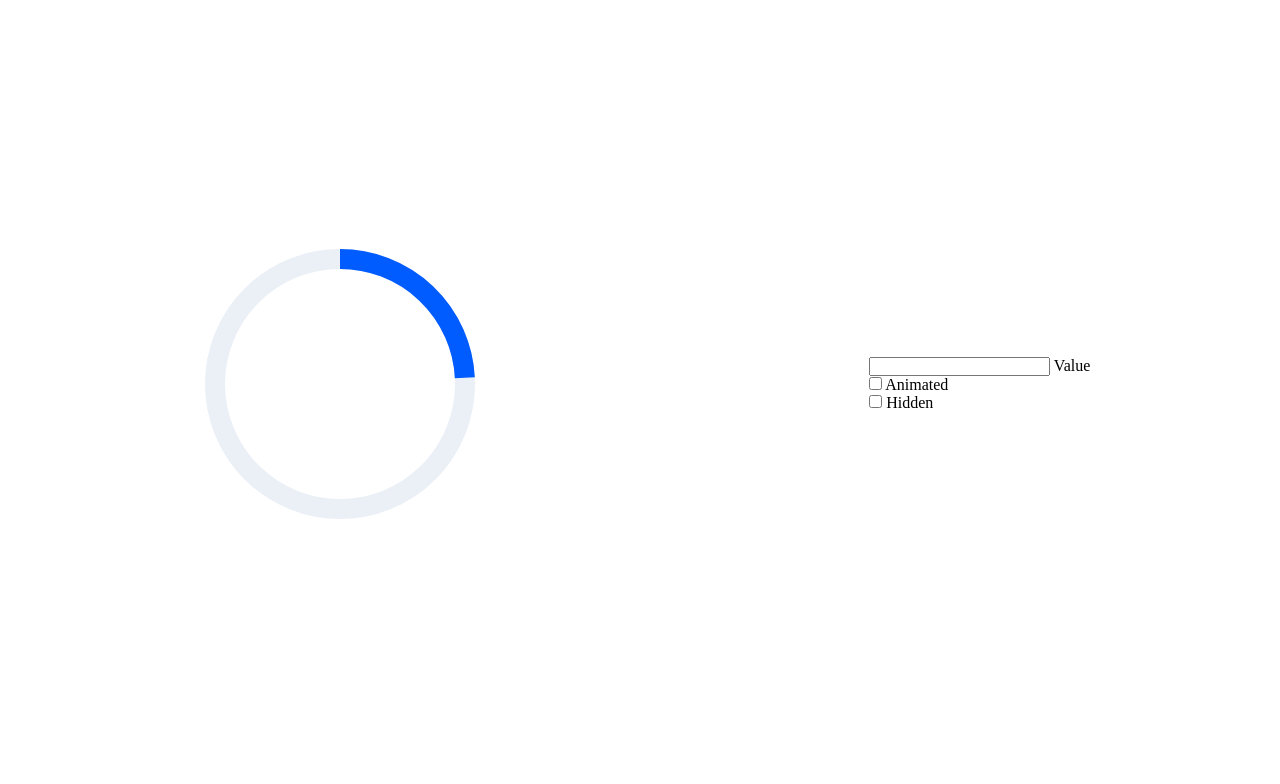
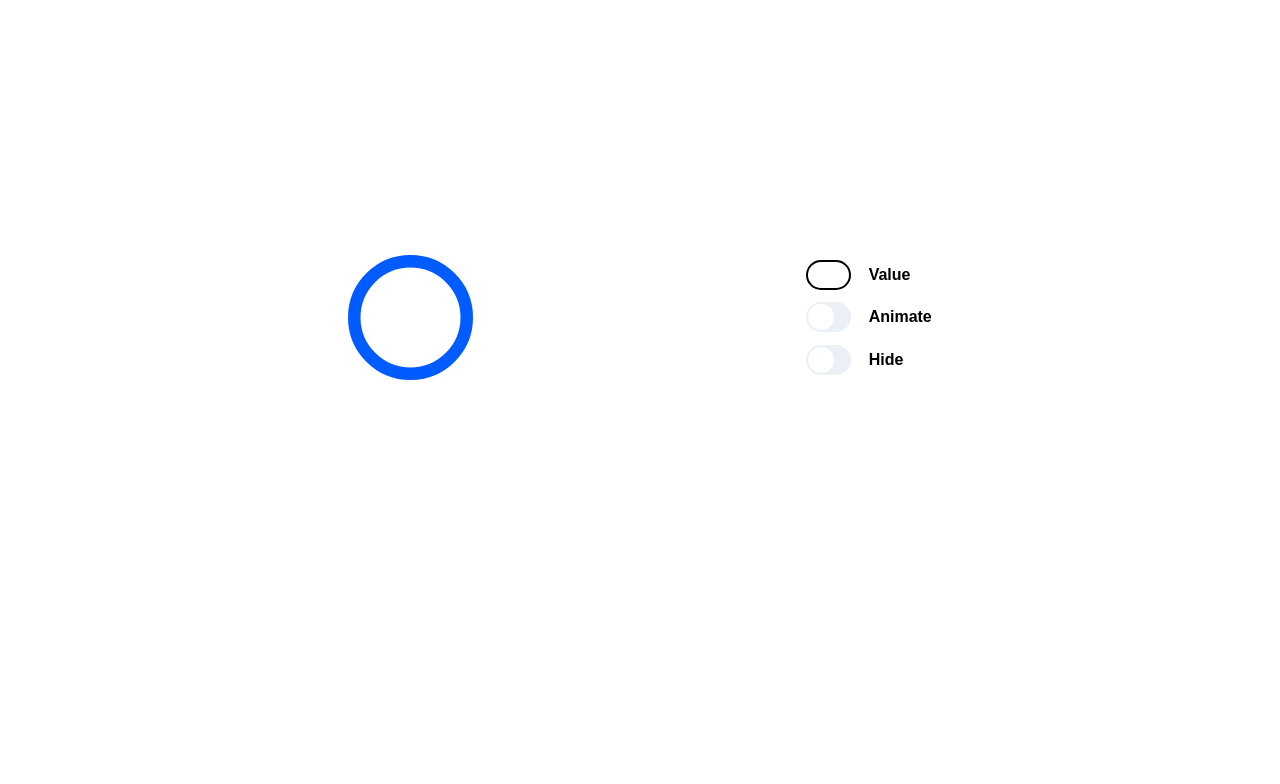
Before and after one commit to annieremeeva/progress-bar, a plain HTML site: page index.html in a window 1280 px wide. Shown: the part 53-837 px from the top of the page. After the commit the page ends 800 px from the top, so only its background shows below. Drawn offline with Linux system fonts and the light colour scheme.

Commit message:
working value input

```diff
--- a/index.html
+++ b/index.html
@@ -3,15 +3,14 @@
   <head>
     <meta name="viewport" content="width=device-width, initial-scale=1.0">
     <link rel="stylesheet" href="./main.css">
-    <script defer src="./main.js"></script>
   </head>
   <body>
     <h1>Progress</h1>
     <div class="wrapper">
       <div class="progress-wrapper">
-        <svg width="300" height="300">
-          <circle class="background" r="125" cx="150" cy="150"></circle>
-          <circle class="progress" r="125" cx="150" cy="150"></circle>
+        <svg width="100%" height="100%">
+          <circle class="background" r="45%" cx="50%" cy="50%"></circle>
+          <circle class="progress" r="45%" cx="50%" cy="50%"></circle>
         </svg>
       </div>
       <div class="ui-wrapper">
@@ -19,15 +18,16 @@
           <input type="text" id="value" class="value-input">
           <label for="value" class="ui-label">Value</label>
         </div>
-        <div class="animated-wrapper">
-          <input type="checkbox" id="animated" class="toggle">
-          <label for="animated" class="ui-label">Animated</label>
+        <div class="animate-wrapper">
+          <input type="checkbox" id="animate" class="toggle">
+          <label for="animate" class="ui-label">Animate</label>
         </div>
-        <div class="hidden-wrapper">
-          <input type="checkbox" id="hidden" class="toggle">
-          <label for="hidden" class="ui-label">Hidden</label>
+        <div class="hide-wrapper">
+          <input type="checkbox" id="hide" class="toggle">
+          <label for="hide" class="ui-label">Hide</label>
         </div>
       </div>
     </div>
+    <script src="./main.js"></script>
   </body>
 </html>
--- a/main.css
+++ b/main.css
@@ -1,19 +1,41 @@
 :root {
   --main-color: #005cff;
   --secondary-color: #eaf0f6;
+  --input-width: 45px;
+  --input-height: 30px;
+  --height: 125px;
+  --toggle-circle: 26px;
+  --toggle-padding: 2px;
 }
 
 * {
   margin: 0;
   padding: 0;
+  font-family: 'Arial';
+  box-sizing: border-box;
+  font-size: 1rem;
+  font-weight: 700;
+}
+
+body {
+  padding: 1rem
+}
+
+h1 {
+  padding-block: 0.5rem;
 }
 
 .wrapper {
   display: flex;
-  height: 100vh;
+  height: 80vh;
   flex-direction: column;
   align-items: center;
   justify-content: space-around;
+}
+
+svg {
+  width: var(--height);
+  height: var(--height);
 }
 
 .progress-wrapper {
@@ -25,21 +47,87 @@
 .background {
   fill: none;
   stroke: var(--secondary-color);
-  stroke-width: 20px;
+  stroke-width: calc(var(--height)/10);
 }
 
 .progress {
   fill: none;
   stroke: var(--main-color);
-  stroke-width: 20px;
-  stroke-dasharray: 790;
-  stroke-dashoffset: 600;
+  stroke-width: calc(var(--height)/10);
   transform: rotate(-90deg);
   transform-origin: center;
+  transition: stroke-dashoffset 0.15s;
+}
+
+.ui-wrapper {
+  display: flex;
+  flex-direction: column;
+  justify-content: space-between;
+  height: calc(var(--height) - 10px);
+  position: relative;
+  top: -15px;
+}
+
+.value-wrapper,
+.animate-wrapper,
+.hide-wrapper {
+  display: grid;
+  grid-template-columns: 1fr 1fr;
+  align-items: center;
+}
+
+.value-input,
+.toggle {
+  border-radius: calc(var(--input-height) / 2);
+  width: var(--input-width);
+  height: var(--input-height);
+}
+
+.value-input {
+  border: black solid 2px;
+  text-align: center;
+  font-weight: 700;
+  font-size: 1rem;
+}
+
+.toggle {
+  -moz-appearance: none;
+  -webkit-appearance: none;
+  appearance: none;
+}
+.toggle {
+  position: relative;
+  display: inline-block;
+  background-color: var(--secondary-color);
+}
+
+.toggle::after {
+  content: "";
+  display: inline-block;
+  position: absolute;
+  top: var(--toggle-padding);
+  left: var(--toggle-padding);
+  width: var(--toggle-circle);
+  height: var(--toggle-circle);
+  background-color: white;
+  border-radius: 50%;
+  transform: translateX(0);
+}
+
+.toggle:checked {
+  background-color: var(--main-color);
+}
+
+.toggle:checked::after {
+  transform: translateX(calc((var(--input-width)) - (var(--toggle-circle)) - 2 * (var(--toggle-padding))));
 }
 
 @media screen and (orientation: landscape) {
   .wrapper {
     flex-direction: row;
+    justify-content: space-evenly;
+  }
+  .ui-wrapper {
+    top: 0;
   }
 }
--- a/main.js
+++ b/main.js
@@ -0,0 +1,14 @@
+const valueInput = document.querySelector('.value-input');
+const progressCircle = document.querySelector('.progress');
+const radius = progressCircle.r.baseVal.value;
+const circumference = 2 * Math.PI * radius;
+progressCircle.style.strokeDasharray= circumference;
+function setProgress(percent) {
+  progressCircle.style.strokeDashoffset = circumference - (circumference * percent / 100)
+}
+
+valueInput.addEventListener('keyup', (e) => {
+  if (e.code === 'Enter') {
+    setProgress(valueInput.value);
+  }
+})
```
